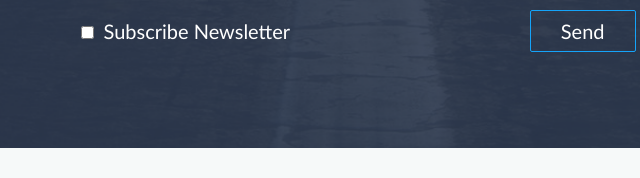
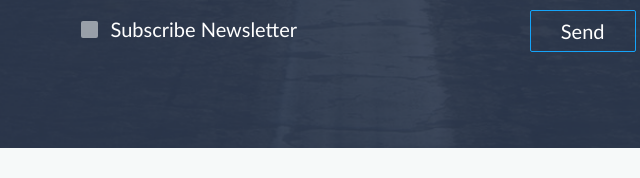
Before and after one commit to truenerevar/geekhub, a website: page homework8/index.html in a window 1280 px wide. Shown: the part 3071-3249 px from the top of the page, 282-922 px from the left. Drawn offline with Linux system fonts and the light colour scheme.

Commit message:
checkbox stylization header fix

```diff
--- a/homework8/assets/scss/layout/_contacts.scss
+++ b/homework8/assets/scss/layout/_contacts.scss
@@ -73,8 +73,69 @@
         justify-content: space-between;
         align-items: center;
 
-        .label-check {
-          padding-left: 10px;
+        input[type=checkbox] {
+          display: none;
+        }
+
+        .squared {
+          position: relative;
+        }
+
+        .squared label {
+          cursor: pointer;
+          position: absolute;
+          width: 17px;
+          height: 17px;
+          top: -10px;
+          border-radius: 2px;
+          background-color: rgba(246, 249, 249, 0.54);
+        }
+
+        .squared label:before {
+          opacity: 0;
+          content: '';
+          position: absolute;
+          width: 9px;
+          height: 5px;
+          background: transparent;
+          top: 4px;
+          left: 4px;
+          border: 3px solid #333;
+          border-top: none;
+          border-right: none;
+          transform: rotate(-45deg);
+        }
+
+        .squared label:hover::before {
+          opacity: 0.5;
+
+          @media (max-width: 1200px) {
+            opacity: 0;
+          }
+        }
+
+        .squared input[type=checkbox]:checked + label {
+            background-color: $color-blue;
+        }
+
+        .squared input[type=checkbox]:checked + label:before {
+          opacity: 1;
+          border: 3px solid #fff;
+          border-top: none;
+          border-right: none;
+          transform: rotate(-45deg);
+        }
+
+        .checkbox-label {
+          position: absolute;
+          white-space: nowrap;
+          left: 30px;
+          top: -2px;
+
+          @media (max-width: 400px ) {
+            white-space: normal;
+            top: -12px;
+          }
         }
 
         .submit {
--- a/homework8/assets/scss/layout/_welcome.scss
+++ b/homework8/assets/scss/layout/_welcome.scss
@@ -7,6 +7,10 @@
   align-items: center;
   align-content: center;
   justify-content: center;
+  @media (max-height: 350px) {
+    justify-content: flex-start;
+    padding-top: 30px;
+  }
 
   .slogan-header {
     margin-top: 0;
--- a/homework8/index.html
+++ b/homework8/index.html
@@ -191,7 +191,10 @@
                 <li><textarea name="text" placeholder="Message" required></textarea></li>
                 <li>
                   <div class="wrap">
-                    <span><input id="check" class="check" type="checkbox" value="check"><label class="label-check" for="check">Subscribe Newsletter</label></span>
+                    <span class="squared">
+                      <input id="squared" type="checkbox" value="check">
+                      <label for="squared"><span class="checkbox-label">Subscribe Newsletter</span></label>
+                    </span>
                     <input class="submit" type="submit" value="Send">
                   </div>
                 </li>
```
Also changed, not shown: homework8/assets/css/style.css.
